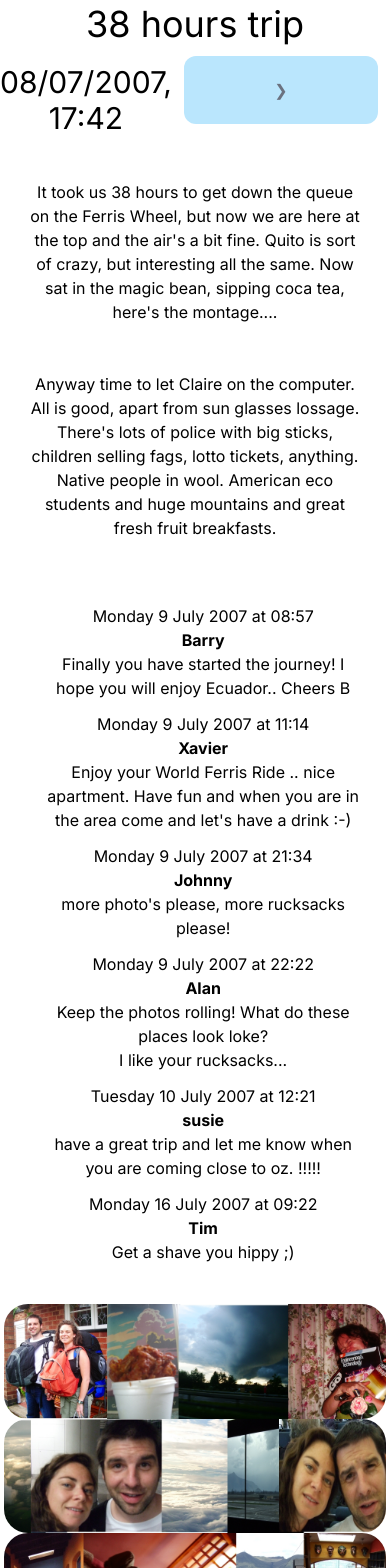
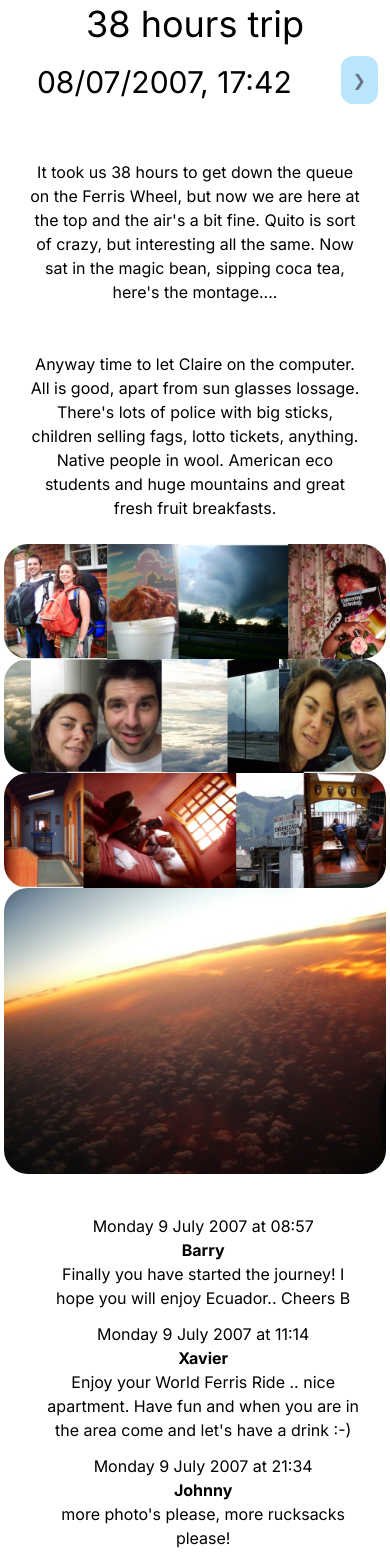
Before and after one commit to cleanbill/gone, a Next.js app: page /blog/22 in a window 390 px wide. Shown: the top 1568 px of the page. Built offline with nearby package versions, Linux system fonts and the light colour scheme.

Commit message:
Different mobile order

```diff
--- /dev/null
+++ b/src/components/comments.tsx
@@ -0,0 +1,30 @@
+import { BlogPost } from "@/types"
+import { display } from "@/utils/dates";
+
+type Props = {
+    item: BlogPost
+    index: number;
+}
+
+const Comments = (props: Props) => {
+
+    const item = props.item;
+    const index = props.index;
+
+    return (
+        item.comments.length > 0 &&
+        <div className="m-10 w-10/12">
+            {item.comments.map((comment: any, commentIndex: number) => (
+                <div key={'bc-' + index + commentIndex} className="lg:grid lg:grid-cols-[4.5fr,1fr,10fr] lg:gap-5 mt-3 ">
+                    <div className="">{display(comment.date)}</div>
+                    <div className="font-bold">{comment.author}</div>
+                    <div className="">
+                        {comment.content.map((comment: string) => (<p key={comment} className="col-span-5">{comment}</p>))}
+                    </div>
+                </div>
+            ))}
+        </div>
+    )
+}
+
+export default Comments;
--- a/src/components/posts.tsx
+++ b/src/components/posts.tsx
@@ -6,6 +6,8 @@ import LinkRender from "./linkRender";
 import Picture from "./picture";
 import StopPicker from "./stop-picker";
 import useSwipe from "@/utils/useSwipe";
+import { display, displayShort } from "@/utils/dates";
+import Comments from "./comments";
 
 type Props = {
     allPosts: any,
@@ -21,7 +23,6 @@ const convert = (item: any): BlogPost => {
     blog.links = blog.links.map((l: any) => l as LinkParts);
     return blog;
 };
-
 
 const Posts = (props: Props) => {
 
@@ -52,39 +53,9 @@ const Posts = (props: Props) => {
 
     };
 
-    const display = (dateObj: any): string => {
-        const date = dateObj instanceof Date ? dateObj : new Date(dateObj);
-        const options = {
-            dateStyle: 'full',
-            timeStyle: 'short',
-        };
 
-        try {
-            // @ts-ignore
-            const output = new Intl.DateTimeFormat('en-GB', options).format(date);// Should use react-intl
-            return output;
-        } catch (er) {
-            console.error('trying to display', date, er);
-        }
-        return '';
-    }
 
-    const displayShort = (dateObj: any): string => {
-        const date = dateObj instanceof Date ? dateObj : new Date(dateObj);
-        const options = {
-            dateStyle: 'short',
-            timeStyle: 'short',
-        };
 
-        try {
-            // @ts-ignore
-            const output = new Intl.DateTimeFormat('en-GB', options).format(date);// Should use react-intl
-            return output;
-        } catch (er) {
-            console.error('trying to display', date, er);
-        }
-        return '';
-    }
 
     const swipeHandlers = useSwipe({ onSwipedLeft: () => selectItem(previous), onSwipedRight: () => selectItem(next) });
 
@@ -122,6 +93,8 @@ const Posts = (props: Props) => {
 focus:ring-yellow-300 rounded-xl m-3 p-3" onClick={() => selectItem(previous)} >
                                 ❮
                             </button>}
+                            {index == FIRST_BLOG && <div></div>}
+
                             <div className="mt-5 text-3xl">{displayShort(item.date)}</div>
                             {index < LAST_BLOG && <button title={"" + next} className="float-right text-gray-500 bg-sky-200 hover:bg-blue-200 focus:outline-none focus:ring focus:ring-yellow-300 rounded-xl m-3 p-3" onClick={() => selectItem(next)}>
                                 ❯
@@ -134,22 +107,9 @@ focus:ring-yellow-300 rounded-xl m-3 p-3" onClick={() => selectItem(previous)} >
 
                     {item.description.length > 0 &&
                         <div id={'desc-' + index}>
-
                             {item.description.map((desc: string) => (<p key={desc} className="p-6 ">{desc}</p>))}
-
-                            {item.comments.length > 0 &&
-                                <div className="m-10 w-10/12">
-                                    {item.comments.map((comment: any, commentIndex: number) => (
-                                        <div key={'bc-' + index + commentIndex} className="lg:grid lg:grid-cols-[4.5fr,1fr,10fr] lg:gap-5 mt-3 ">
-                                            <div className="">{display(comment.date)}</div>
-                                            <div className="font-bold">{comment.author}</div>
-                                            <div className="">
-                                                {comment.content.map((comment: string) => (<p key={comment} className="col-span-5">{comment}</p>))}
-                                            </div>
-                                        </div>
-                                    ))}
-                                </div>}
-
+                            {item.comments.length > 0 && <div className="hidden lg:block">
+                                <Comments index={index} item={item}></Comments></div>}
                         </div>}
 
                     {item.images.length > 0 && <div id={'images' + index}>
@@ -181,6 +141,9 @@ focus:ring-yellow-300 rounded-xl m-3 p-3" onClick={() => selectItem(previous)} >
                         </div>
                     ))}
 
+                    {item.comments.length > 0 && <div className="lg:hidden">
+                        <Comments index={index} item={item}></Comments></div>}
+
                 </div>
             </article>
         </div>
--- /dev/null
+++ b/src/utils/dates.ts
@@ -0,0 +1,34 @@
+const display = (dateObj: any): string => {
+    const date = dateObj instanceof Date ? dateObj : new Date(dateObj);
+    const options = {
+        dateStyle: 'full',
+        timeStyle: 'short',
+    };
+
+    try {
+        // @ts-ignore
+        const output = new Intl.DateTimeFormat('en-GB', options).format(date);// Should use react-intl
+        return output;
+    } catch (er) {
+        console.error('trying to display', date, er);
+    }
+    return '';
+}
+
+const displayShort = (dateObj: any): string => {
+    const date = dateObj instanceof Date ? dateObj : new Date(dateObj);
+    const options = {
+        dateStyle: 'short',
+        timeStyle: 'short',
+    };
+
+    try {
+        // @ts-ignore
+        const output = new Intl.DateTimeFormat('en-GB', options).format(date);// Should use react-intl
+        return output;
+    } catch (er) {
+        console.error('trying to display', date, er);
+    }
+    return '';
+}
+export { display, displayShort };
```
